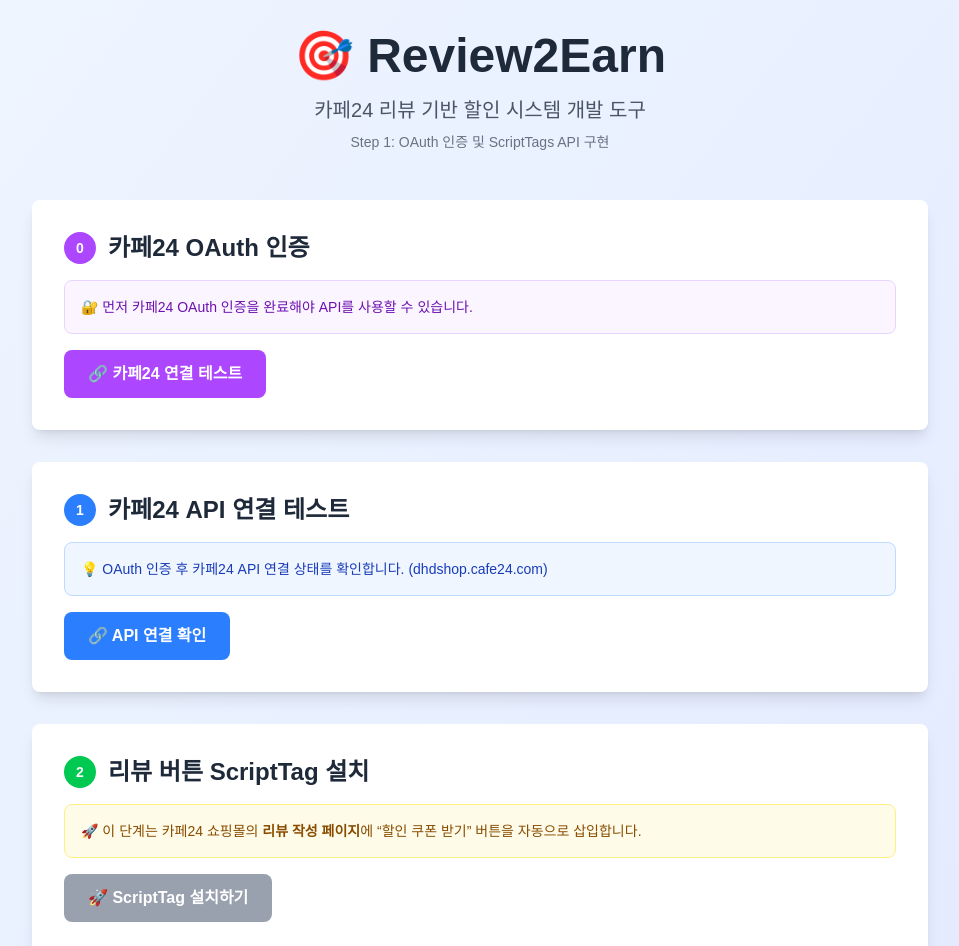
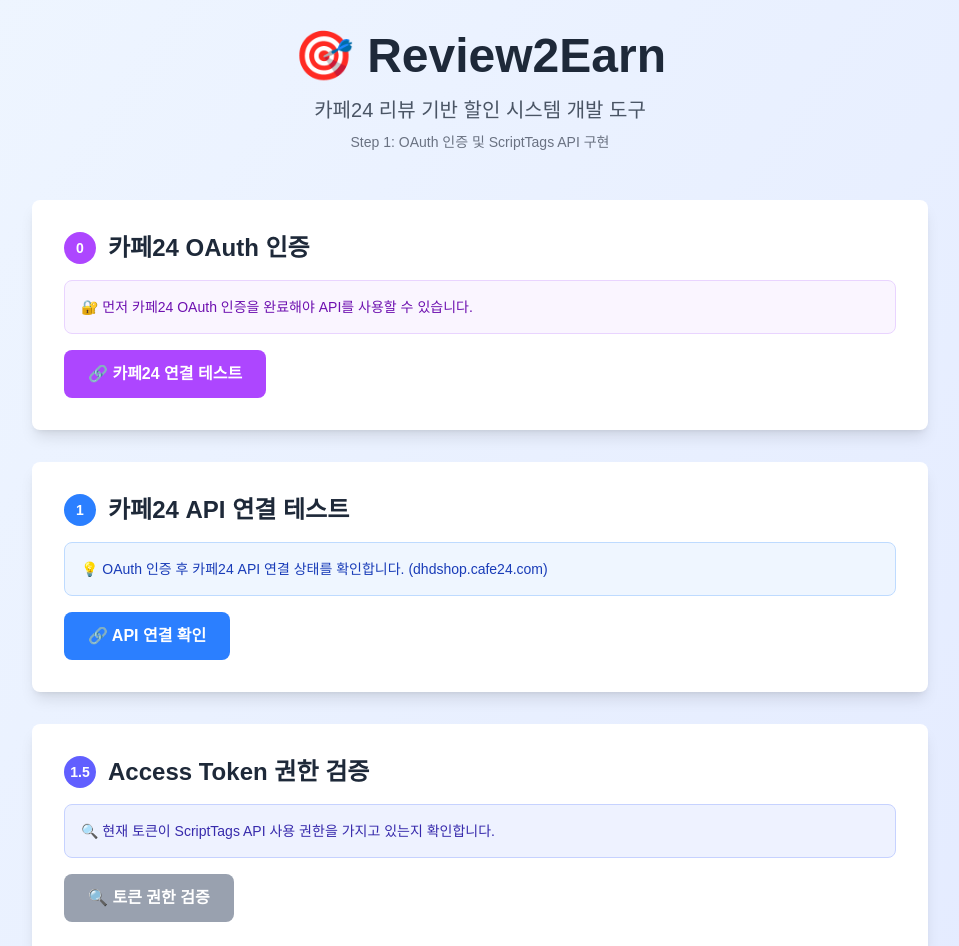
Before and after one commit to parktaejun-dev/review2earn, a Next.js app: page / in a window 1280 px wide. Shown: the top 946 px of the page, without its empty margins (160-1119 px from the left). Built offline with nearby package versions, Linux system fonts and the light colour scheme.

Commit message:
page.tsx modification

```diff
--- a/src/app/api/verify-token/route.ts
+++ b/src/app/api/verify-token/route.ts
@@ -1,3 +1,4 @@
+// src/app/api/verify-token/route.ts
 import { NextRequest, NextResponse } from 'next/server';
 
 export async function POST(request: NextRequest) {
@@ -11,10 +12,13 @@
       }, { status: 400 });
     }
 
-    // 실제 API 호출로 권한 검증
-    const testUrl = `https://${mallId}.cafe24api.com/api/v2/admin/products?limit=1`;
+    console.log('🔍 토큰 검증 시작...');
+    console.log('Mall ID:', mallId);
+    console.log('Access Token:', accessToken.substring(0, 10) + '...');
 
-    const response = await fetch(testUrl, {
+    // 1. Products API 테스트 (기본 권한)
+    const productsUrl = `https://${mallId}.cafe24api.com/api/v2/admin/products?limit=1`;
+    const productsResponse = await fetch(productsUrl, {
       headers: {
         'Authorization': `Bearer ${accessToken}`,
         'Content-Type': 'application/json',
@@ -22,10 +26,15 @@
       }
     });
 
-    if (response.ok) {
-      // ScriptTags API도 테스트
+    const productsStatus = productsResponse.status;
+    const productsOk = productsResponse.ok;
+    const productsData = productsOk ? await productsResponse.json() : await productsResponse.text();
+
+    console.log('📦 Products API:', productsStatus, productsOk ? '✅' : '❌');
+
+    // 2. ScriptTags API 테스트 (GET)
     const scriptTagsUrl = `https://${mallId}.cafe24api.com/api/v2/admin/scripttags`;
-      const scriptResponse = await fetch(scriptTagsUrl, {
+    const scriptGetResponse = await fetch(scriptTagsUrl, {
       method: 'GET',
       headers: {
         'Authorization': `Bearer ${accessToken}`,
@@ -34,23 +43,38 @@
       }
     });
 
+    const scriptGetStatus = scriptGetResponse.status;
+    const scriptGetOk = scriptGetResponse.ok;
+    const scriptGetData = await scriptGetResponse.text();
+
+    console.log('📜 ScriptTags GET:', scriptGetStatus, scriptGetOk ? '✅' : '❌');
+
+    // 3. 결과 반환
     return NextResponse.json({
       success: true,
       message: '토큰 검증 완료',
-        productApi: 'OK',
-        scriptTagsApi: scriptResponse.ok ? 'OK' : 'FAILED',
-        scriptTagsStatus: scriptResponse.status,
-        scriptTagsError: scriptResponse.ok ? null : await scriptResponse.text()
+      timestamp: new Date().toISOString(),
+      results: {
+        productsApi: {
+          status: productsStatus,
+          ok: productsOk,
+          message: productsOk ? 'Products API 정상 작동' : 'Products API 실패',
+          data: productsOk ? productsData : productsData.substring(0, 200)
+        },
+        scriptTagsApi: {
+          status: scriptGetStatus,
+          ok: scriptGetOk,
+          message: scriptGetOk ? 'ScriptTags API 권한 있음 ✅' : 'ScriptTags API 권한 없음 ❌',
+          error: scriptGetOk ? null : scriptGetData.substring(0, 500)
+        }
+      },
+      conclusion: scriptGetOk
+        ? '✅ ScriptTags API 사용 가능! 403 에러는 다른 원인입니다.'
+        : '❌ ScriptTags API 권한이 실제로 없습니다. OAuth 재인증이 필요합니다.'
     });
-    } else {
-      return NextResponse.json({
-        success: false,
-        error: '토큰이 유효하지 않습니다.',
-        status: response.status
-      });
-    }
 
   } catch (error) {
+    console.error('❌ 검증 오류:', error);
     return NextResponse.json({
       success: false,
       error: '검증 중 오류 발생',
--- a/src/app/page.tsx
+++ b/src/app/page.tsx
@@ -1,4 +1,4 @@
-// src/app/page.tsx - ESLint 에러 수정
+// src/app/page.tsx - ESLint 에러 수정 + Token 검증 추가
 "use client";
 
 import { useState, useEffect } from 'react';
@@ -25,11 +25,34 @@
   details?: unknown;
 }
 
+interface VerifyTokenResult {
+  success: boolean;
+  message?: string;
+  timestamp?: string;
+  results?: {
+    productsApi: {
+      status: number;
+      ok: boolean;
+      message: string;
+    };
+    scriptTagsApi: {
+      status: number;
+      ok: boolean;
+      message: string;
+      error?: string;
+    };
+  };
+  conclusion?: string;
+  error?: string;
+}
+
 export default function Home() {
   const [connectionResult, setConnectionResult] = useState<ConnectionResult | null>(null);
   const [scriptTagResult, setScriptTagResult] = useState<ScriptTagResult | null>(null);
+  const [verifyResult, setVerifyResult] = useState<VerifyTokenResult | null>(null);
   const [isConnecting, setIsConnecting] = useState(false);
   const [isInstallingScript, setIsInstallingScript] = useState(false);
+  const [isVerifying, setIsVerifying] = useState(false);
 
   useEffect(() => {
     const params = new URLSearchParams(window.location.search);
@@ -79,6 +102,41 @@
 
   const testOAuth = () => {
     window.location.href = '/api/oauth/authorize?mall_id=dhdshop';
+  };
+
+  const verifyToken = async () => {
+    setIsVerifying(true);
+    setVerifyResult(null);
+
+    try {
+      const accessToken = localStorage.getItem('cafe24_access_token');
+      const mallId = localStorage.getItem('cafe24_mall_id') || 'dhdshop';
+
+      if (!accessToken) {
+        alert('먼저 OAuth 인증을 완료해주세요.');
+        setIsVerifying(false);
+        return;
+      }
+
+      const response = await fetch('/api/verify-token', {
+        method: 'POST',
+        headers: {
+          'Content-Type': 'application/json'
+        },
+        body: JSON.stringify({ accessToken, mallId })
+      });
+
+      const data = await response.json();
+      setVerifyResult(data);
+    } catch (error) {
+      console.error('Token verification error:', error);
+      setVerifyResult({
+        success: false,
+        error: '토큰 검증 중 오류가 발생했습니다.'
+      });
+    } finally {
+      setIsVerifying(false);
+    }
   };
 
   const installScriptTag = async () => {
@@ -201,6 +259,84 @@
                 <summary className="cursor-pointer text-sm font-medium">상세 정보 보기</summary>
                 <pre className="text-xs mt-2 p-2 bg-gray-100 rounded overflow-auto">
                   {JSON.stringify(connectionResult, null, 2)}
+                </pre>
+              </details>
+            </div>
+          )}
+        </div>
+
+        {/* Step 1.5: Access Token 검증 */}
+        <div className="bg-white rounded-lg shadow-lg p-8 mb-8">
+          <h2 className="text-2xl font-bold text-gray-800 mb-4 flex items-center">
+            <span className="bg-indigo-500 text-white rounded-full w-8 h-8 flex items-center justify-center text-sm mr-3">
+              1.5
+            </span>
+            Access Token 권한 검증
+          </h2>
+
+          <div className="mb-4 p-4 bg-indigo-50 border border-indigo-200 rounded-lg">
+            <p className="text-sm text-indigo-800">
+              🔍 현재 토큰이 ScriptTags API 사용 권한을 가지고 있는지 확인합니다.
+            </p>
+          </div>
+
+          <button
+            onClick={verifyToken}
+            disabled={isVerifying || !connectionResult?.success}
+            className={`px-6 py-3 rounded-lg font-semibold text-white transition-all duration-300 ${
+              isVerifying || !connectionResult?.success
+                ? 'bg-gray-400 cursor-not-allowed'
+                : 'bg-indigo-500 hover:bg-indigo-600 transform hover:scale-105'
+            }`}
+          >
+            {isVerifying ? '🔄 검증 중...' : '🔍 토큰 권한 검증'}
+          </button>
+
+          {verifyResult && (
+            <div className={`mt-4 p-4 rounded-lg ${
+              verifyResult.success
+                ? 'bg-green-50 border border-green-200'
+                : 'bg-red-50 border border-red-200'
+            }`}>
+              {verifyResult.results && (
+                <div className="space-y-3">
+                  <div>
+                    <span className="font-semibold">Products API:</span>
+                    <span className={`ml-2 ${
+                      verifyResult.results.productsApi.ok
+                        ? 'text-green-600'
+                        : 'text-red-600'
+                    }`}>
+                      {verifyResult.results.productsApi.ok ? '✅' : '❌'}
+                      {' '}{verifyResult.results.productsApi.message}
+                    </span>
+                  </div>
+
+                  <div>
+                    <span className="font-semibold">ScriptTags API:</span>
+                    <span className={`ml-2 ${
+                      verifyResult.results.scriptTagsApi.ok
+                        ? 'text-green-600'
+                        : 'text-red-600'
+                    }`}>
+                      {verifyResult.results.scriptTagsApi.ok ? '✅' : '❌'}
+                      {' '}{verifyResult.results.scriptTagsApi.message}
+                    </span>
+                  </div>
+
+                  <div className="mt-3 p-3 bg-white rounded border">
+                    <p className="font-semibold text-gray-800">결론:</p>
+                    <p className="text-sm mt-1">{verifyResult.conclusion}</p>
+                  </div>
+                </div>
+              )}
+
+              <details className="mt-2">
+                <summary className="cursor-pointer text-sm font-medium">
+                  상세 정보 보기
+                </summary>
+                <pre className="text-xs mt-2 p-2 bg-gray-100 rounded overflow-auto">
+                  {JSON.stringify(verifyResult, null, 2)}
                 </pre>
               </details>
             </div>
```
Lines whose indentation alone changed are shown as unchanged.
